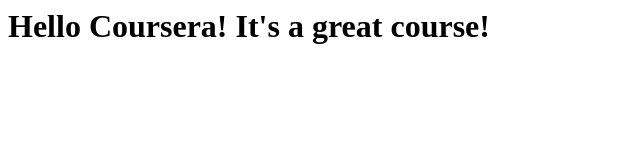
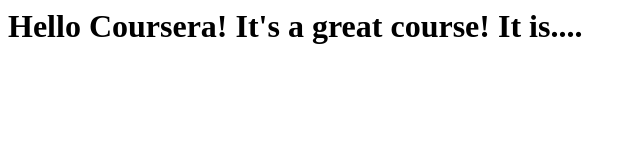
Before and after one commit to lorwez/lorwez.github.io, a plain HTML site: page site/index.html in a window 1280 px wide. Shown: the whole page, without its empty margins (0-640 px from the left). Drawn offline with Linux system fonts and the light colour scheme.

Commit message:
Confirm
Confirm

```diff
--- a/site/index.html
+++ b/site/index.html
@@ -5,6 +5,6 @@
 	<title>Hello Coursera!</title>
 </head>
 <body>
-<h1>Hello Coursera! It's a great course!</h1>
+<h1>Hello Coursera! It's a great course! It is....</h1>
 </body>
 </html>
```
